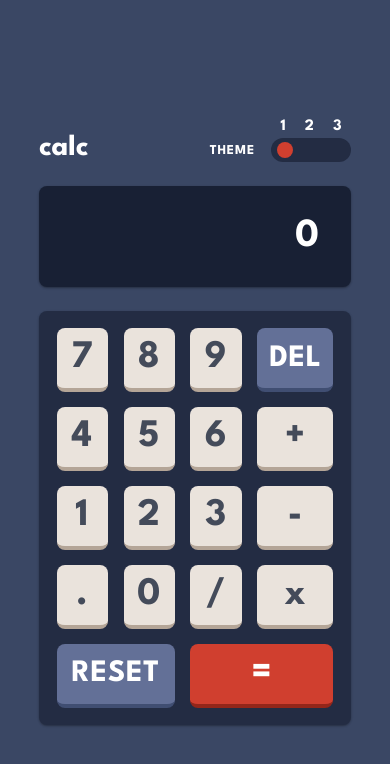
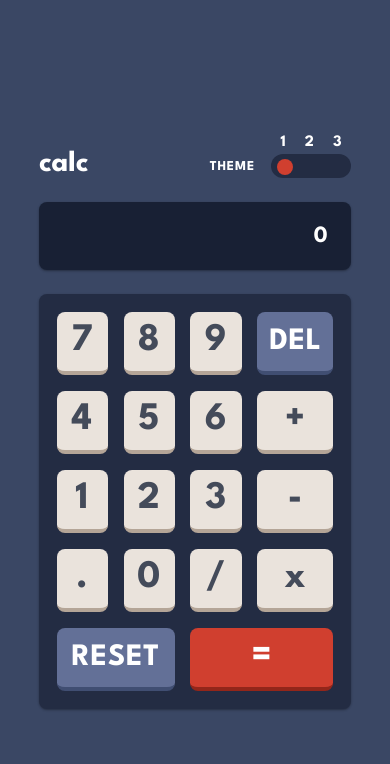
Before and after one commit to VasuBeachoo/calculator-app, a JavaScript app: page / in a window 390 px wide. Shown: the top 764 px of the page. Built offline with nearby package versions, Linux system fonts and the light colour scheme.

Commit message:
Update calculator value box padding

```diff
--- a/src/components/Calculator.js
+++ b/src/components/Calculator.js
@@ -24,7 +24,7 @@ export const BtnsBox = styled.div`
 
 export const Value = styled.h1`
   color: ${(props) => props.theme.text.primary};
-  font-size: 2.5rem;
+  font-size: clamp(0.5rem, 6vw, 2.5rem);
   margin: 0;
 `;
 
@@ -37,7 +37,7 @@ export const ValueBox = styled.div`
   background-color: ${(props) => props.theme.screen};
   border-radius: 0.5rem;
   box-shadow: rgba(0, 0, 0, 0.12) 0px 1px 3px, rgba(0, 0, 0, 0.24) 0px 1px 2px;
-  padding: 2rem;
+  padding: clamp(0.5rem, 6vw, 2rem);
 `;
 
 export const SwitcherLabel = styled.p`
```
